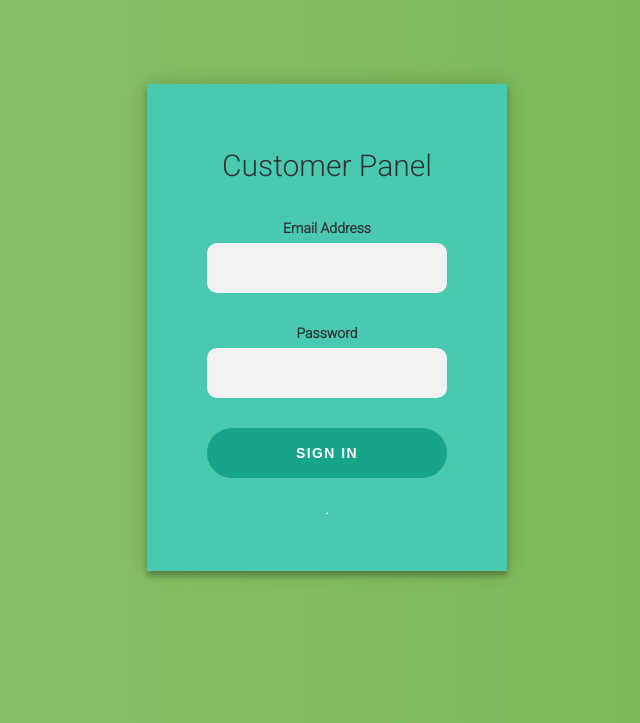
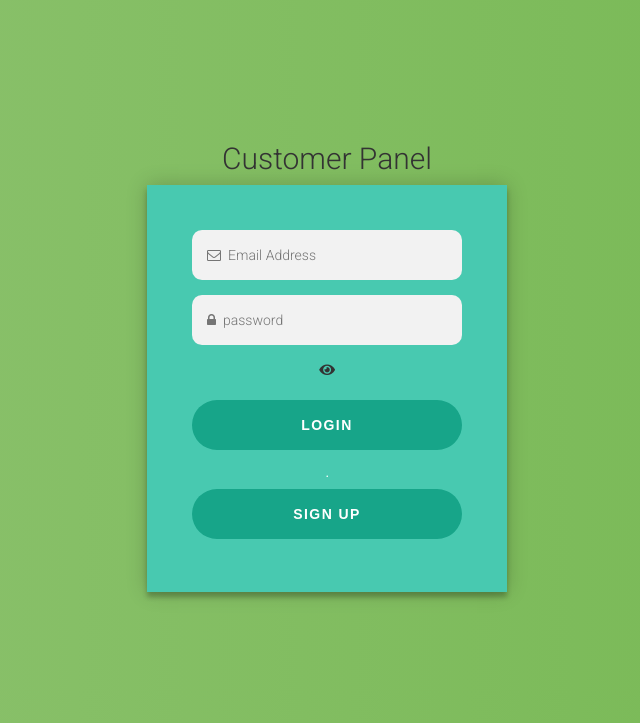
Before and after one commit to Sanga78/Eventticket-booking-system, a PHP site: page /tcpdf/pro/signin.php in a window 1280 px wide. Shown: the part 77-800 px from the top of the page, without its empty margins (313-953 px from the left). Run offline with PHP 8.4, Linux system fonts and the light colour scheme; some libraries are stand-ins or nearby versions.

Commit message:
Update signin.php
updated signin

```diff
--- a/events/pro/signin.php
+++ b/events/pro/signin.php
@@ -59,44 +59,26 @@ alert("Access Denied.");
     }
 }
 ?>
-<div class="signup-page">
-    <div class="form">
-        <h2>Customer Panel</h2>
-        <br>
-        <form class="login-form" method="post" role="form" id="signup-form" autocomplete="off">
-            <!-- json response will be here -->
-            <div id="errorDiv"></div>
-            <!-- json response will be here -->
+<div class="login-page">
+    <center><h2>Customer Panel</h2></center>
+        <div class="form">
 
-            <div class="col-md-12">
-                <div class="form-group">
-                    <label>Email Address</label>
-                    <input type="email" required name="email">
-                </div>
-            </div>
-
-            <div class="col-md-12">
-                <div class="form-group">
-                    <label>Password</label>
-                    <input type="password" name="password" id="password">
-                    <span class="help-block" id="error"></span>
-                </div>
-            </div>
-
-
-
-            <div class="col-md-12">
-                <div class="form-group">
-                    <button type="submit" id="btn-signup">
-                        SIGN IN
-                    </button>
-                </div>
-            </div>
+        <form>
+            <input type="email"name ="email" placeholder="&#xf003;  Email Address"/>
+            <input type="password" name="password" id="password" placeholder="&#xf023;  password"/>
+            <i class="fas fa-eye" onclick="show()"></i>
+            <br>
+            <br>
+            <button>LOGIN</button>
             <p class="message">
-                <a href="#">.</a><br>
+              <a href="#">.</a><br>
             </p>
         </form>
-    </div>
+
+        <form class="login-form">
+            <button type="button" onclick="window.location.href='individual_reg.php'">SIGN UP</button>
+        </form>
+        </div>
 </div>
 </div>
 <script src="assets/js/jquery-1.12.4-jquery.min.js"></script>
```
